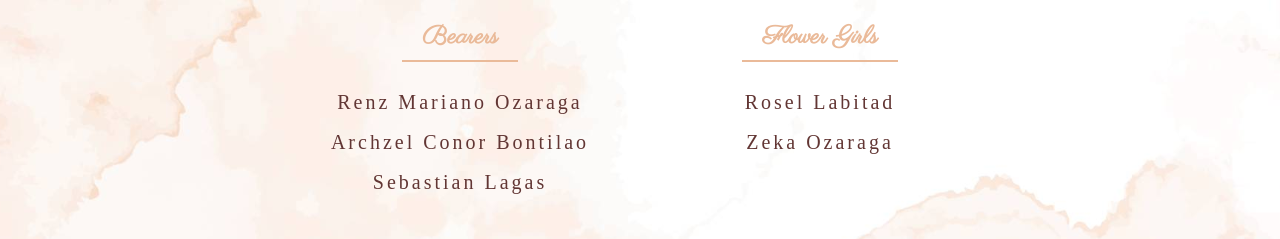
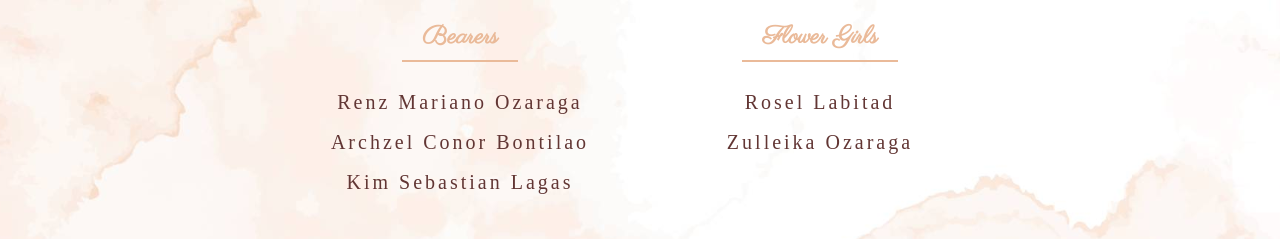
Before and after one commit to alfecaesar/wedinv_judy_alfe, a plain HTML site: page index.html in a window 1280 px wide. Shown: the part 2780-3019 px from the top of the page. Drawn offline with nearby package versions, Linux system fonts and the light colour scheme; a script that the page names is missing; a web font is replaced by a local one.

Commit message:
name corrections

```diff
--- a/index.html
+++ b/index.html
@@ -148,12 +148,12 @@
               <h4>Bearers</h4>
               <div class="name">Renz Mariano Ozaraga</div>
               <div class="name">Archzel Conor Bontilao</div>
-              <div class="name">Sebastian Lagas</div>
+              <div class="name">Kim Sebastian Lagas</div>
             </div>
             <div class="card">
               <h4>Flower Girls</h4>
               <div class="name">Rosel Labitad</div>
-              <div class="name">Zeka Ozaraga</div>
+              <div class="name">Zulleika Ozaraga</div>
             </div>
           </div>
         </div>
```
